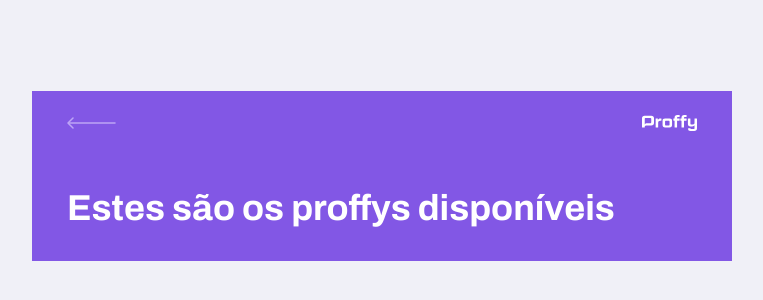
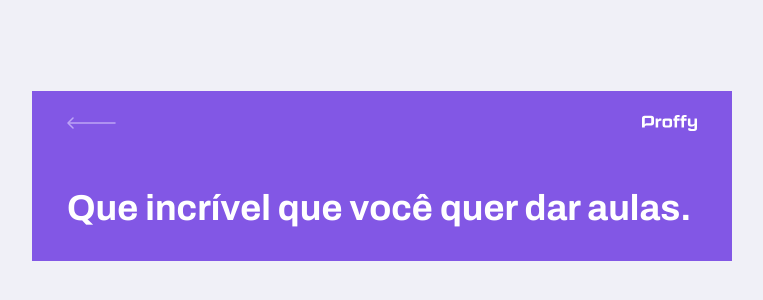
Before and after one commit to rafamatoso/proffy-nlw2, a React (Create React App) app in the folder web/: page /give-classes in a window 1280 px wide. Shown: the part 224-524 px from the top of the page, without its empty margins (258-1021 px from the left). Built offline with nearby package versions, Linux system fonts and the light colour scheme.

Commit message:
Refatoração dos Componentes PageHeader, TeacherList e TeacherForm

```diff
--- a/web/src/components/PageHeader/index.tsx
+++ b/web/src/components/PageHeader/index.tsx
@@ -4,7 +4,13 @@ import { Link } from 'react-router-dom';
 import { images } from '../../assets/images';
 import { icons } from '../../assets/images/icons';
 
-export const PageHeader: React.FC = () => {
+interface PageHeaderProps {
+  title: string;
+}
+
+export const PageHeader: React.FC<PageHeaderProps> = ({
+  title,
+}: PageHeaderProps) => {
   return (
     <header className="page-header">
       <div className="top-bar-container">
@@ -13,8 +19,9 @@ export const PageHeader: React.FC = () => {
         </Link>
         <img src={images.logo} alt="Proffy" />
       </div>
+
       <div className="header-content">
-        <strong>Estes são os proffys disponíveis</strong>
+        <strong>{title}</strong>
       </div>
     </header>
   );
--- a/web/src/pages/TeacherForm/index.tsx
+++ b/web/src/pages/TeacherForm/index.tsx
@@ -5,7 +5,7 @@ import { PageHeader } from '../../components/PageHeader';
 export const TeacherForm: React.FC = () => {
   return (
     <div id="page-teacher-form" className="container">
-      <PageHeader />
+      <PageHeader title="Que incrível que você quer dar aulas." />
     </div>
   );
 };
--- a/web/src/pages/TeacherList/index.tsx
+++ b/web/src/pages/TeacherList/index.tsx
@@ -7,7 +7,7 @@ import './styles.css';
 export const TeacherList: React.FC = () => {
   return (
     <div id="page-teacher-list" className="container">
-      <PageHeader />
+      <PageHeader title="Estes são os proffys disponíveis." />
     </div>
   );
 };
```
